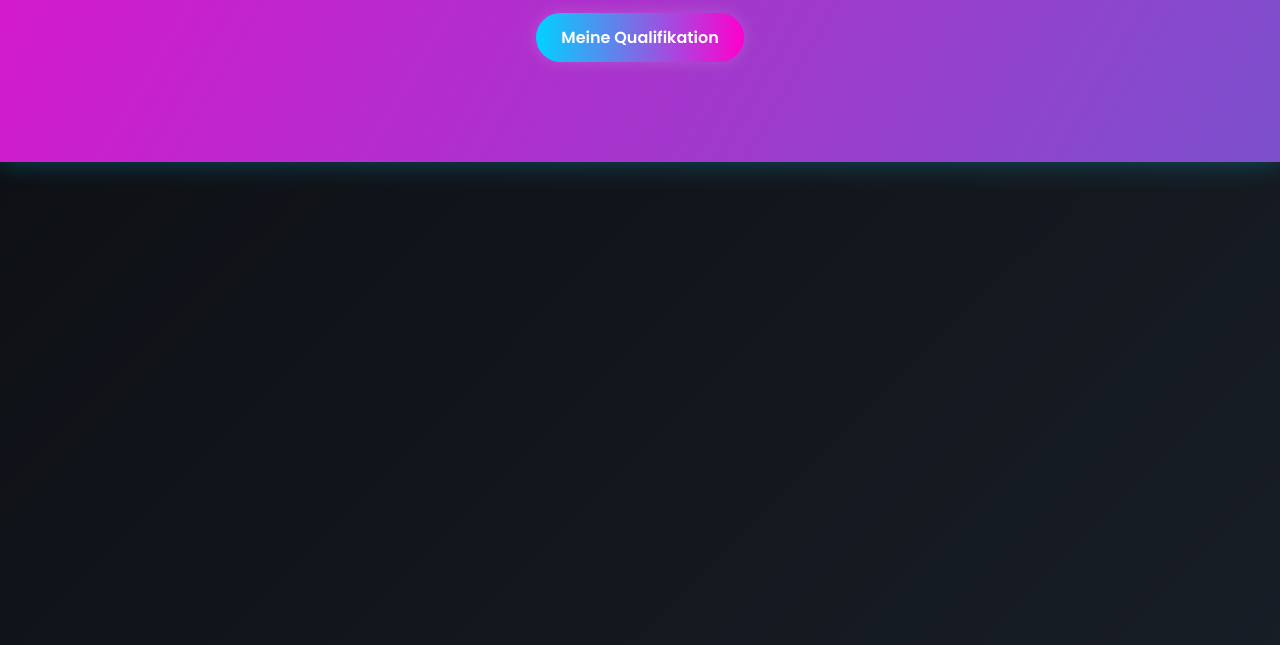
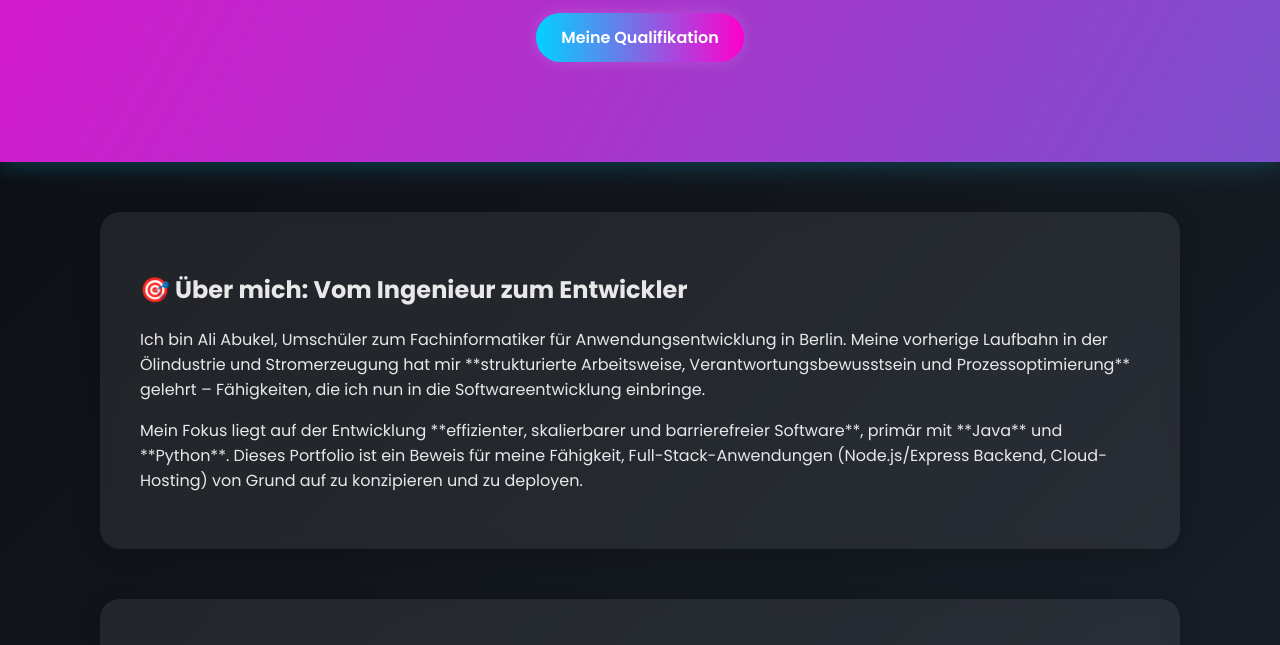
Before and after one commit to ali-abukel/email-website, a website: page public/index.html in a window 1280 px wide. Shown: the part 307-952 px from the top of the page. Drawn offline with Linux system fonts and the light colour scheme.

Commit message:
Update index.html

```diff
--- a/public/index.html
+++ b/public/index.html
@@ -63,7 +63,17 @@
   </footer>
 
   <script>
-    // ... (Dein JavaScript für die Fade-in-Animation) ...
+    // sanfte Fade-in-Animation beim Scrollen
+    const faders = document.querySelectorAll('.fade-in');
+    const appearOptions = { threshold: 0.1 };
+    const appearOnScroll = new IntersectionObserver((entries, observer) => {
+      entries.forEach(entry => {
+        if (!entry.isIntersecting) return;
+        entry.target.classList.add('appear');
+        observer.unobserve(entry.target);
+      });
+    }, appearOptions);
+    faders.forEach(fader => appearOnScroll.observe(fader));
   </script>
 </body>
 </html>
```
